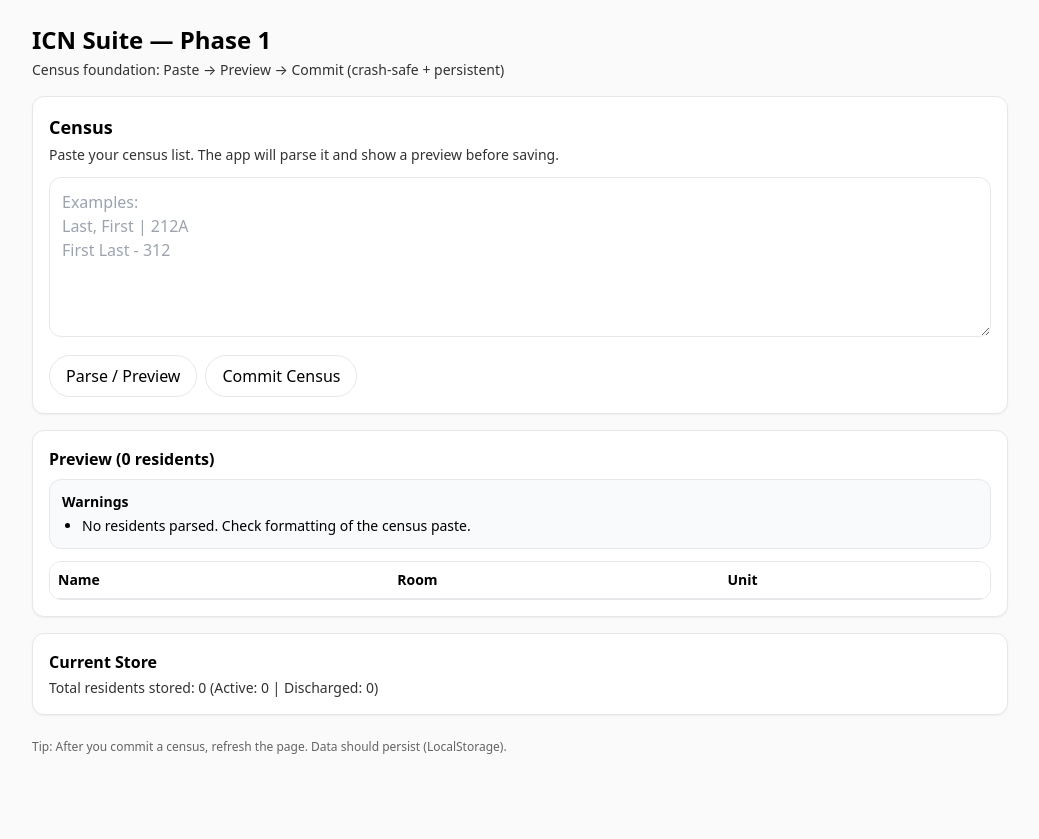
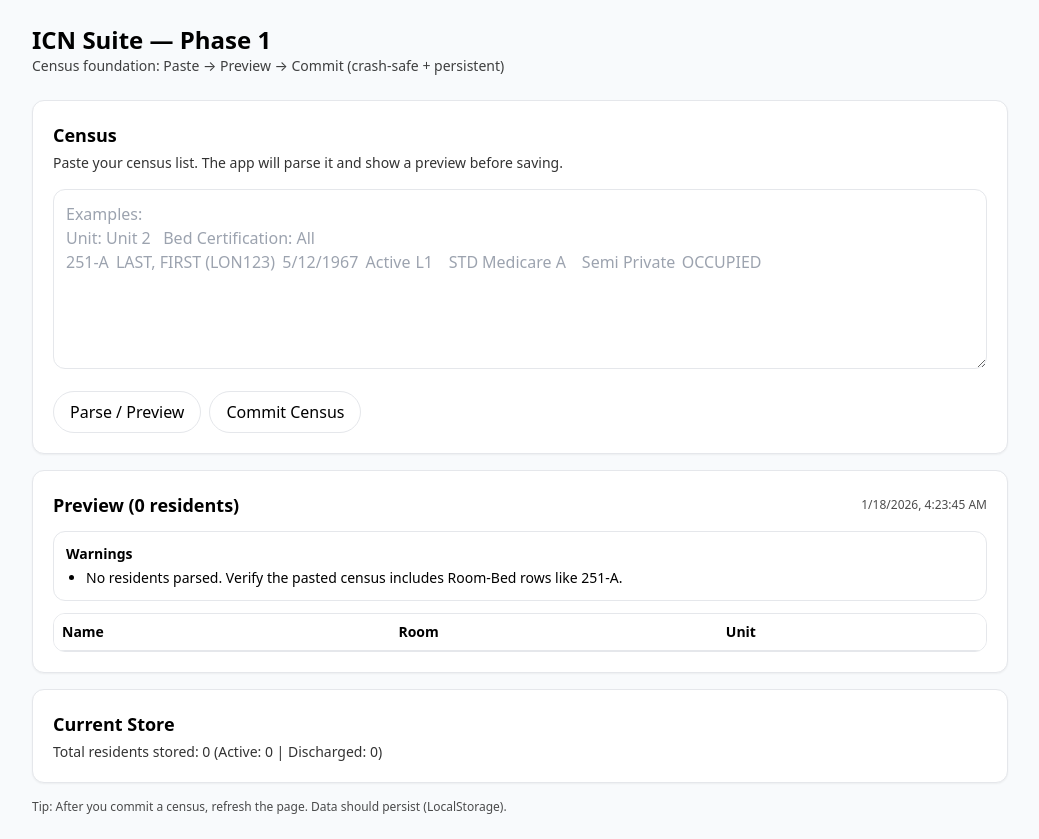
Before and after one commit to juanenguerra-cmd/icn-suite2, a React (Vite) app: page / in a window 1280 px wide. Both pictures are taken after a click on the button "Parse / Preview". Shown: the whole page, without its empty margins (120-1159 px from the left). Before the commit the page ends 800 px from the top, so only its background shows below. Built offline with nearby package versions, Linux system fonts and the light colour scheme.

Commit message:
Revision 2

```diff
--- a/src/features/census/CensusPage.tsx
+++ b/src/features/census/CensusPage.tsx
@@ -1,51 +1,55 @@
 import React from "react";
-import type { ICNState } from "@/types/icn";
 import { parseCensus } from "./parseCensus";
 import { useICNStore } from "@/store/icnStore";
+import type { ICNState } from "@/types/icn";
 
 export function CensusPage() {
   const applyCensus = useICNStore((s: ICNState) => s.applyCensus);
   const residents = useICNStore((s: ICNState) => Object.values(s.residentsById));
+
   const [raw, setRaw] = React.useState("");
   const [preview, setPreview] = React.useState<ReturnType<typeof parseCensus> | null>(null);
 
-  const activeCount = residents.filter((r) => r.status === "active").length; // 'r' is inferred now
+  const activeCount = residents.filter((r) => r.status === "active").length;
+  const dischargedCount = residents.filter((r) => r.status === "discharged").length;
 
   return (
-    <div className="p-4 md:p-6 max-w-5xl mx-auto">
-      <header className="mb-4">
-        <h1 className="text-xl md:text-2xl font-semibold">ICN Suite — Phase 1</h1>
-        <p className="text-sm opacity-80 mt-1">Census foundation: Paste → Preview → Commit (crash-safe + persistent)</p>
-      </header>
+    <div className="min-h-screen bg-slate-50">
+      <div className="max-w-5xl mx-auto p-6">
+        <div className="mb-6">
+          <div className="text-2xl font-semibold">ICN Suite — Phase 1</div>
+          <div className="text-sm opacity-75">
+            Census foundation: Paste → Preview → Commit (crash-safe + persistent)
+          </div>
+        </div>
 
-      <div className="rounded-xl border bg-white p-4 shadow-sm">
-        <h2 className="text-lg font-semibold">Census</h2>
-        <p className="text-sm opacity-80 mt-1">
+        <div className="rounded-xl border bg-white shadow-sm p-5">
+          <div className="text-lg font-semibold">Census</div>
+          <div className="text-sm opacity-80 mt-1">
             Paste your census list. The app will parse it and show a preview before saving.
-        </p>
+          </div>
 
           <textarea
-          className="w-full mt-3 rounded-xl border p-3 min-h-[160px]"
+            className="w-full mt-4 rounded-xl border p-3 min-h-[180px]"
             value={raw}
             onChange={(e) => setRaw(e.target.value)}
-          placeholder={`Examples:\nLast, First | 212A\nFirst Last - 312`}
+            placeholder={`Examples:\nUnit: Unit 2   Bed Certification: All\n251-A\tLAST, FIRST (LON123)\t5/12/1967\tActive\tL1\tSTD\tMedicare A\tSemi Private\tOCCUPIED`}
           />
 
-        <div className="flex flex-wrap gap-2 mt-3">
+          <div className="flex flex-wrap gap-2 mt-4">
             <button
-            className="rounded-full border px-4 py-2 hover:bg-gray-50"
+              className="rounded-full border px-4 py-2"
               onClick={() => setPreview(parseCensus(raw))}
             >
               Parse / Preview
             </button>
 
             <button
-            className="rounded-full border px-4 py-2 hover:bg-gray-50 disabled:opacity-50"
+              className="rounded-full border px-4 py-2 disabled:opacity-50"
               disabled={!preview}
               onClick={() => {
                 if (!preview) return;
                 applyCensus(preview);
-              setRaw("");
                 setPreview(null);
               }}
             >
@@ -55,11 +59,14 @@ export function CensusPage() {
         </div>
 
         {preview && (
-        <div className="rounded-xl border bg-white p-4 shadow-sm mt-4">
-          <h3 className="font-semibold">Preview ({preview.residents.length} residents)</h3>
+          <div className="rounded-xl border bg-white shadow-sm p-5 mt-4">
+            <div className="flex items-center justify-between">
+              <div className="text-lg font-semibold">Preview ({preview.residents.length} residents)</div>
+              <div className="text-xs opacity-70">{new Date(preview.createdISO).toLocaleString()}</div>
+            </div>
 
             {preview.warnings.length > 0 && (
-            <div className="mt-2 rounded-xl border p-3 text-sm bg-gray-50">
+              <div className="mt-3 rounded-xl border p-3 text-sm">
                 <div className="font-semibold">Warnings</div>
                 <ul className="list-disc pl-5 mt-1">
                   {preview.warnings.slice(0, 8).map((w, i) => (
@@ -95,16 +102,17 @@ export function CensusPage() {
           </div>
         )}
 
-      <div className="rounded-xl border bg-white p-4 shadow-sm mt-4">
-        <h3 className="font-semibold">Current Store</h3>
+        <div className="rounded-xl border bg-white shadow-sm p-5 mt-4">
+          <div className="text-lg font-semibold">Current Store</div>
           <div className="text-sm opacity-80 mt-1">
-          Total residents stored: {residents.length} (Active: {activeCount} | Discharged: {residents.length - activeCount})
+            Total residents stored: {residents.length} (Active: {activeCount} | Discharged: {dischargedCount})
           </div>
         </div>
 
-      <footer className="text-xs opacity-60 mt-6">
+        <div className="text-xs opacity-70 mt-4">
           Tip: After you commit a census, refresh the page. Data should persist (LocalStorage).
-      </footer>
+        </div>
+      </div>
     </div>
   );
 }
--- a/src/features/census/parseCensus.ts
+++ b/src/features/census/parseCensus.ts
@@ -1,79 +1,141 @@
 import type { CensusSnapshot, Resident, UnitId } from "@/types/icn";
 
-function idFromResident(displayName: string, room?: string) {
-  // Stable-ish ID: name + room (upgrade later with facility identifiers)
-  const base = `${displayName.trim().toLowerCase()}|${(room ?? "").trim().toLowerCase()}`;
-  let h = 0;
-  for (let i = 0; i < base.length; i++) h = (h * 31 + base.charCodeAt(i)) >>> 0;
-  return `r_${h.toString(16)}`;
+function nowISO() {
+  return new Date().toISOString();
 }
 
-function inferUnit(room?: string): UnitId {
-  // Placeholder heuristic. Replace with your real room→unit mapping rules.
-  if (!room) return "UNK";
-  const n = parseInt(room.replace(/[^\d]/g, ""), 10);
-  if (!Number.isFinite(n)) return "UNK";
-  if (n >= 200 && n < 300) return "2";
-  if (n >= 300 && n < 400) return "3";
-  if (n >= 400 && n < 500) return "4";
+function normalizeName(raw: string) {
+  // "DOE, JOHN (LON200002)" -> "DOE, JOHN"
+  const noParens = raw.replace(/\s*\([^)]*\)\s*/g, " ").replace(/\s+/g, " ").trim();
+  return noParens;
+}
+
+function extractCode(raw: string) {
+  // "(LON200002)" -> "LON200002"
+  const m = raw.match(/\(([^)]+)\)/);
+  return m?.[1]?.trim() || null;
+}
+
+function parseColumns(line: string) {
+  // Prefer tabs (reports usually paste with \t). Fallback to 2+ spaces.
+  const colsTab = line.split(/\t+/).map((c) => c.trim()).filter(Boolean);
+  if (colsTab.length >= 2) return colsTab;
+
+  const colsSpace = line.split(/\s{2,}/).map((c) => c.trim()).filter(Boolean);
+  return colsSpace;
+}
+
+function isSkippableLine(line: string) {
+  const t = line.trim();
+  if (!t) return true;
+
+  // Report header / metadata lines
+  const skipStarts = [
+    "Date:",
+    "Time:",
+    "User:",
+    "Unit: All",
+    "Floor:",
+    "Filter out",
+    "Exclude census",
+    "Room-Bed",
+    "Resident",
+    "Date of Birth",
+    "Resident Status",
+    "Care Level",
+    "Alt.",
+    "Care level",
+    "Primary Payer",
+    "Room Rate",
+    "Bed Status",
+    "Daily Census",
+    "Page #",
+  ];
+
+  return skipStarts.some((s) => t.startsWith(s));
+}
+
+function parseUnitLine(line: string): UnitId | null {
+  // Examples:
+  // "Unit: Unit 2   Bed Certification: All"
+  // "Unit: Unit 3 Bed Certification: All"
+  const m = line.match(/^\s*Unit:\s*Unit\s*(\d)\b/i);
+  if (!m) return null;
+  const u = m[1];
+  if (u === "2" || u === "3" || u === "4") return u as UnitId;
   return "UNK";
 }
 
+function parseRoomBed(line: string): string | null {
+  // Room-bed lines start with something like "251-A"
+  const m = line.trim().match(/^(\d{2,4}-[A-Za-z0-9]+)\b/);
+  return m?.[1] ?? null;
+}
+
 export function parseCensus(rawText: string): CensusSnapshot {
-  const createdISO = new Date().toISOString();
+  const createdISO = nowISO();
   const warnings: string[] = [];
+  let currentUnit: UnitId = "UNK";
 
-  const lines = rawText
-    .split(/\r?\n/)
-    .map((l) => l.trim())
-    .filter(Boolean);
+  const lines = rawText.split(/\r?\n/);
 
   const residents: Resident[] = [];
 
-  for (const line of lines) {
-    // Supported initial patterns:
-    // "Last, First | 212A"
-    // "First Last - 312"
-    const parts = line.split("|").map((p) => p.trim());
-    let left = parts[0] ?? "";
-    let room = parts[1]?.trim();
+  for (const rawLine of lines) {
+    const line = rawLine.trim();
+    if (!line) continue;
 
-    if (!room) {
-      const m = line.match(/(.+?)\s+[-–—]\s*(\S+)$/);
-      if (m) {
-        left = m[1].trim();
-        room = m[2].trim();
-      }
-    }
-
-    const displayName = left.replace(/\s+/g, " ").trim();
-    if (!displayName || displayName.length < 3) {
-      warnings.push(`Skipped unreadable line: "${line}"`);
+    // Track unit section
+    const unitFound = parseUnitLine(line);
+    if (unitFound) {
+      currentUnit = unitFound;
       continue;
     }
 
-    const unit = inferUnit(room);
-    if (unit === "UNK") warnings.push(`Could not infer unit for "${displayName}" (room: "${room ?? "?"}")`);
+    // Skip non-data lines
+    if (isSkippableLine(line)) continue;
 
-    const id = idFromResident(displayName, room);
+    // Only parse actual room-bed rows
+    const roomBed = parseRoomBed(line);
+    if (!roomBed) continue;
+
+    const cols = parseColumns(line);
+    // Expected: [Room-Bed, Resident, DOB, Status, CareLevel, Alt, Payer, RoomRate, BedStatus]
+    const residentRaw = cols[1] ?? "";
+
+    // Ignore empty beds
+    if (!residentRaw || residentRaw.toUpperCase().includes("EMPTY")) continue;
+
+    const code = extractCode(residentRaw); // LON202332
+    const displayName = normalizeName(residentRaw);
+
+    if (!displayName) {
+      warnings.push(`Could not parse resident name on row: "${line}"`);
+      continue;
+    }
+
+    // Prefer stable facility code id if present
+    const id = code ? `mrn_${code}` : `room_${roomBed}_${displayName.toLowerCase().replace(/\s+/g, "_")}`;
 
     residents.push({
       id,
       displayName,
-      room,
-      unit,
+      room: roomBed,
+      unit: currentUnit,
       status: "active",
-      lastSeenISO: createdISO
+      lastSeenISO: createdISO,
     });
   }
 
-  if (residents.length === 0) warnings.push("No residents parsed. Check formatting of the census paste.");
+  if (residents.length === 0) {
+    warnings.push("No residents parsed. Verify the pasted census includes Room-Bed rows like 251-A.");
+  }
 
   return {
     id: `c_${createdISO.replace(/[:.]/g, "-")}`,
     createdISO,
     rawText,
     residents,
-    warnings
+    warnings,
   };
 }
```
Also changed, not shown: _legacy_backup/ICN_SUITE_PHASE6_STEP2_SMARTRESTORE_STYLELOCK_CAPDEFAULT50.html (renamed from legacy/ICN_SUITE_PHASE6_STEP2_SMARTRESTORE_STYLELOCK_CAPDEFAULT50.html). Lines whose indentation alone changed are shown as unchanged.
